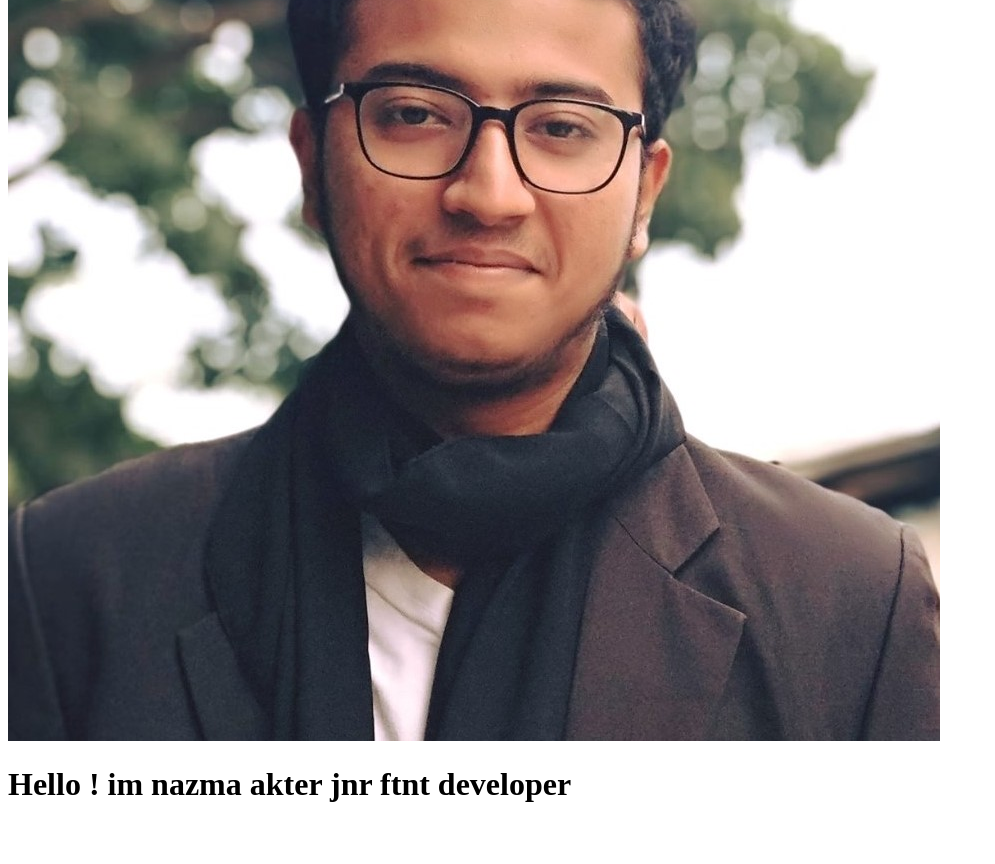
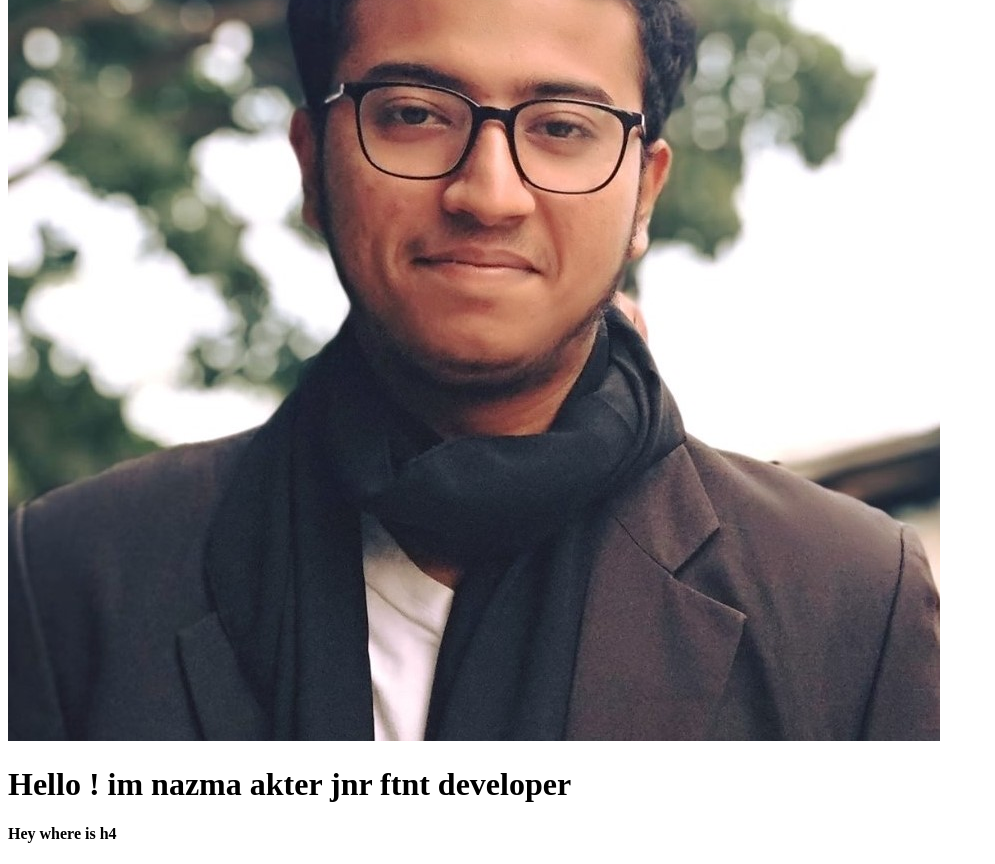
Before and after one commit to nahidthenh/github-advance, a plain HTML site: page index.html in a window 1280 px wide. Shown: the part 323-1187 px from the top of the page, without its empty margins (0-995 px from the left). Before the commit the page ends 1148 px from the top, so only its background shows below. Drawn offline with Linux system fonts and the light colour scheme.

Commit message:
where is h

```diff
--- a/index.html
+++ b/index.html
@@ -12,6 +12,6 @@
     <p>Lorem ipsum dolor sit amet consectetur adipisicing elit. Quidem aliquid maiores vero quis suscipit. Tempora possimus quia voluptatum qui pariatur. Facilis, maxime error. Tenetur illo, porro quod eos sit est!</p>
     <img src="img/nh.jpg" alt="">
     <h1>Hello ! im nazma akter jnr ftnt developer</h1>
-
+    <h4>Hey where is h4</h4>
 </body>
 </html>
```
